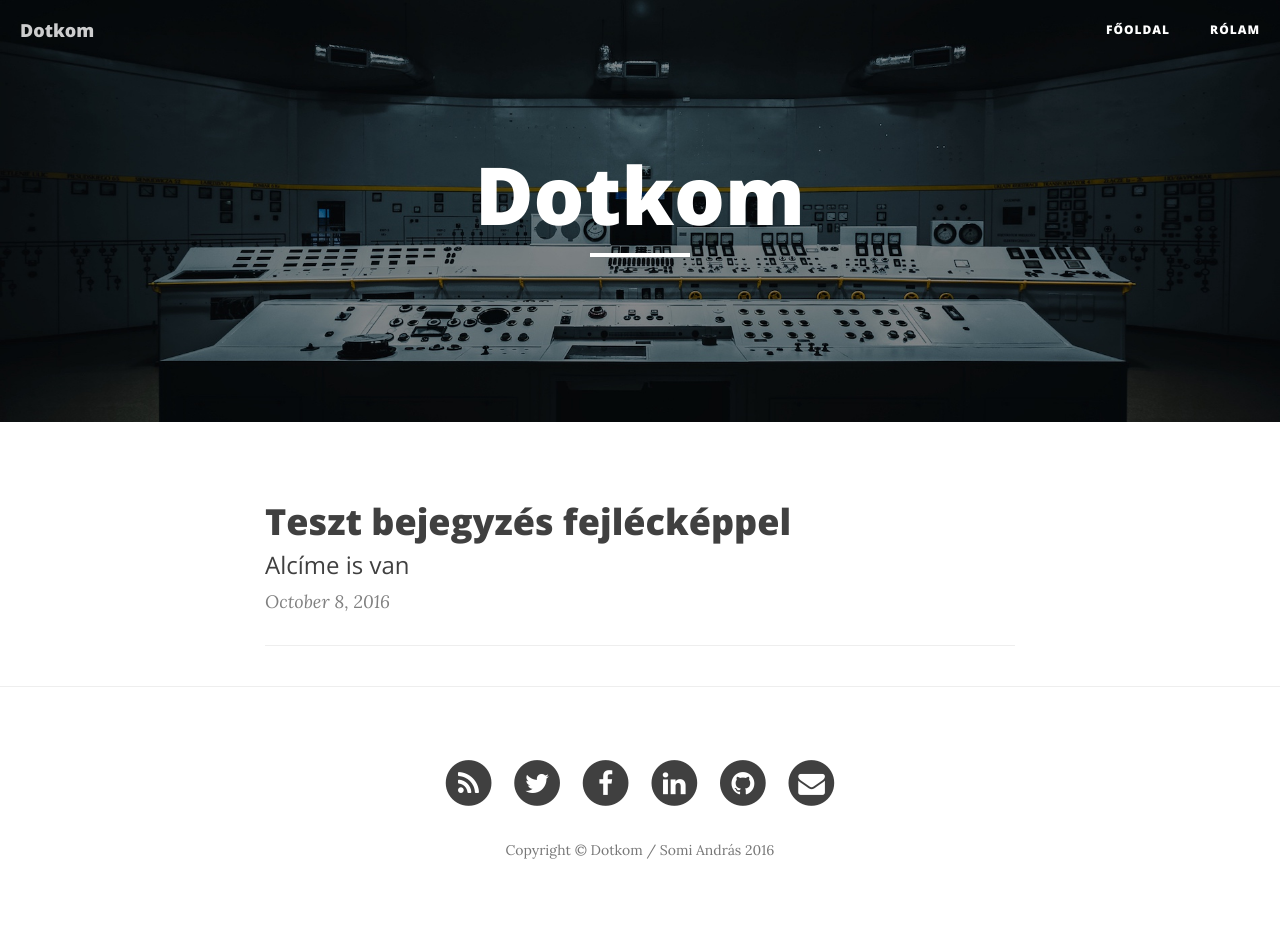
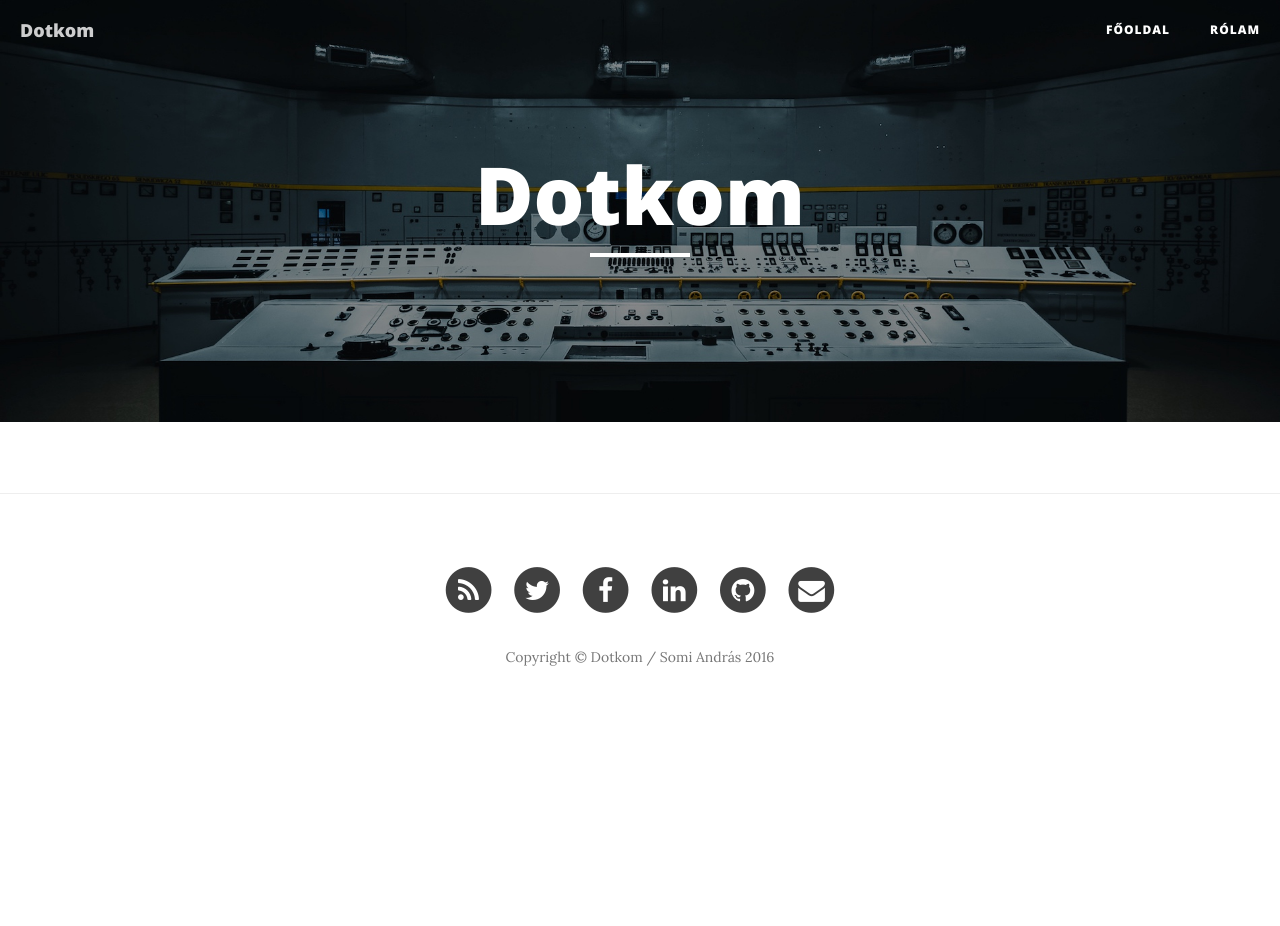
Before and after one commit to doktorjustice/doktorjustice.github.io, a Jekyll site: the page built from index.html, in a window 1280 px wide. Built offline with Jekyll 4.4.1, drawn with Linux system fonts in a browser that asks for light colours; nearby versions of some CDN libraries; the list of posts is cut into pages by our own code; comment, search, counter and statistics services are not loaded; after the commit the page ends 900 px from its top, so only the background shows below that.

Commit message:
Rename default post header img, remove test post

```diff
--- a/_config.yml
+++ b/_config.yml
@@ -34,4 +34,4 @@ defaults:
       layout: "post"
       author: "Somi András"
       comments: true
-      header-img: img/test_head.jpg
+      header-img: img/post_head.jpg
--- a/_posts/2016-10-08-test.md
+++ /dev/null
@@ -1,7 +0,0 @@
----
-title: Teszt bejegyzés fejlécképpel
-subtitle: Alcíme is van
-description: Ezt szeretném, hogy megjelenjen például a Facebookon.
----
-
-Ez a szöveg helye
```
Also changed, not shown: img/post_default.jpg (deleted), img/post_head.jpg (renamed from img/test_head.jpg).
